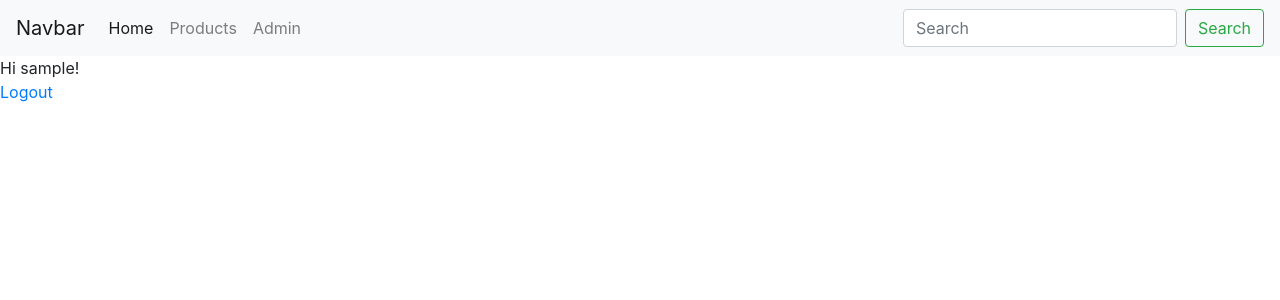
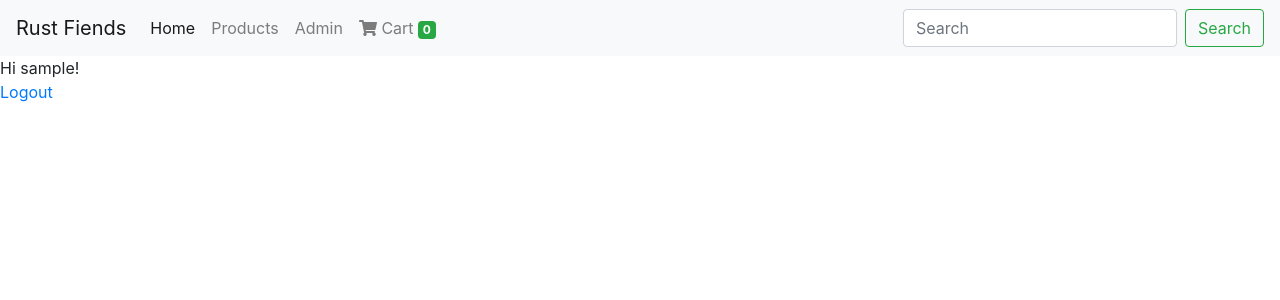
Before and after one commit to Prejudice182/prej-milestone-four, a Django app: page / in a window 1280 px wide. Shown: the top 300 px of the page. Run offline with Django 3.2, Linux system fonts and the light colour scheme; the visitor is signed in with stand-in values (Sample User, id 1); data that the repository does not hold is empty; some libraries are stand-ins or nearby versions.

Commit message:
Add cart tag for cart total, add to navbar

```diff
--- /dev/null
+++ b/cart/templatetags/cart_tag.py
@@ -0,0 +1,13 @@
+from django import template
+from cart.models import Order
+
+register = template.Library()
+
+@register.filter
+def cart_total(user):
+    order = Order.objects.filter(user=user, ordered=False)
+
+    if order.exists():
+        return order.first().orderitems.count()
+    else:
+        return 0
--- a/templates/navbar.html
+++ b/templates/navbar.html
@@ -1,5 +1,6 @@
+{% load cart_tag %}
 <nav class="navbar navbar-expand-lg navbar-light bg-light">
-    <a class="navbar-brand" href="#">Navbar</a>
+    <a class="navbar-brand" href="#">Rust Fiends</a>
     <button class="navbar-toggler" type="button" data-toggle="collapse" data-target="#myNavBar"
         aria-controls="myNavBar" aria-expanded="false" aria-label="Toggle navigation">
         <span class="navbar-toggler-icon"></span>
@@ -18,6 +19,14 @@
                 <a class="nav-link" href="{% url 'admin:index' %}">Admin</a>
             </li>
             {% endif %}
+            {% if user.is_authenticated %}
+            <li class="nav-item">
+                <a class="nav-link" href="{% url 'cart:home' %}">
+                    <i class="fa fa-shopping-cart"></i> Cart
+                    <span class="badge badge-success">{{ user | cart_total }}</span>
+                </a>
+            </li>
+            {% endif %}
         </ul>
         <form class="form-inline my-2 my-lg-0">
             <input class="form-control mr-sm-2" type="search" placeholder="Search" aria-label="Search">
```
